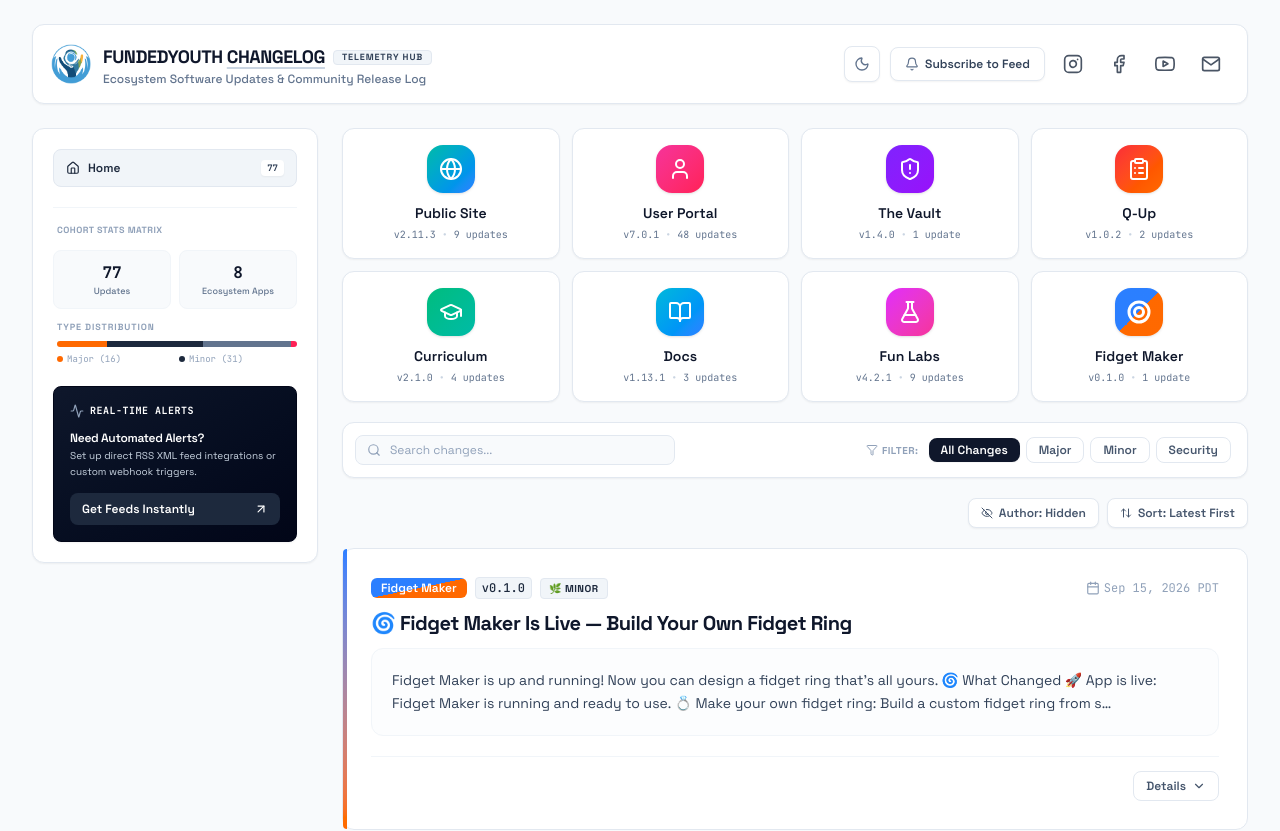
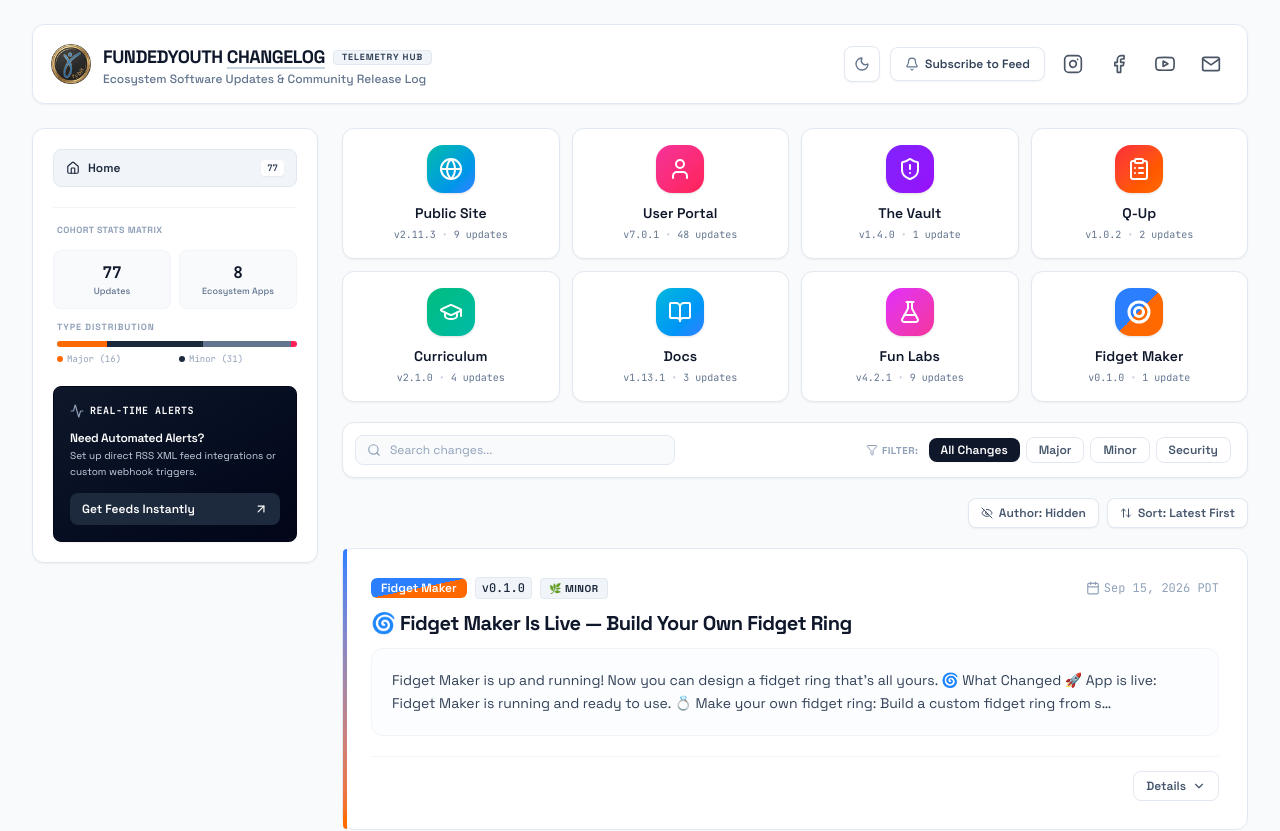
Before and after one commit to FundedYouth-Team/Public-Apps-Changelog, a React (Vite) app: page / in a window 1280 px wide. Shown: the top 831 px of the page. Built offline with nearby package versions, Linux system fonts and the light colour scheme.

Commit message:
Swapped logo to Fybit Logo

```diff
--- a/src/App.tsx
+++ b/src/App.tsx
@@ -30,7 +30,7 @@ import { ChangelogItem, AppInfo, UpdateType } from "./types";
 import ChangelogCard from "./components/ChangelogCard";
 import SubscriptionModal from "./components/SubscriptionModal";
 import { useTheme } from "./hooks/useTheme";
-import logoUrl from "./assets/logo-color-white-bg.png";
+import logoUrl from "./assets/fybit-credit-logo.png";
 
 // Custom Lucide-style icon: two thick concentric rings (Fidget Maker)
 const FidgetRings = ({ className }: { className?: string }) => (
@@ -137,9 +137,7 @@ export default function App() {
         {/* Dynamic Telemetry Header Bar */}
         <header className="rounded-xl border border-slate-200 dark:border-slate-800 bg-white dark:bg-slate-900 p-4.5 mb-6 flex flex-col md:flex-row items-center justify-between gap-4 shadow-xs">
           <div className="flex items-center gap-3">
-            <div className="relative flex h-10 w-10 items-center justify-center rounded-lg overflow-hidden">
-              <img src={logoUrl} alt="FundedYouth logo" className="h-full w-full object-contain" />
-            </div>
+            <img src={logoUrl} alt="FundedYouth fybit logo" className="h-10 w-10 shrink-0 object-contain" />
             <div>
               <div className="flex items-center gap-2">
                 <h1 className="text-base md:text-lg font-bold tracking-tight text-slate-900 dark:text-slate-100 uppercase">
```
Also changed, not shown: src/assets/fybit-credit-logo.png (added).
